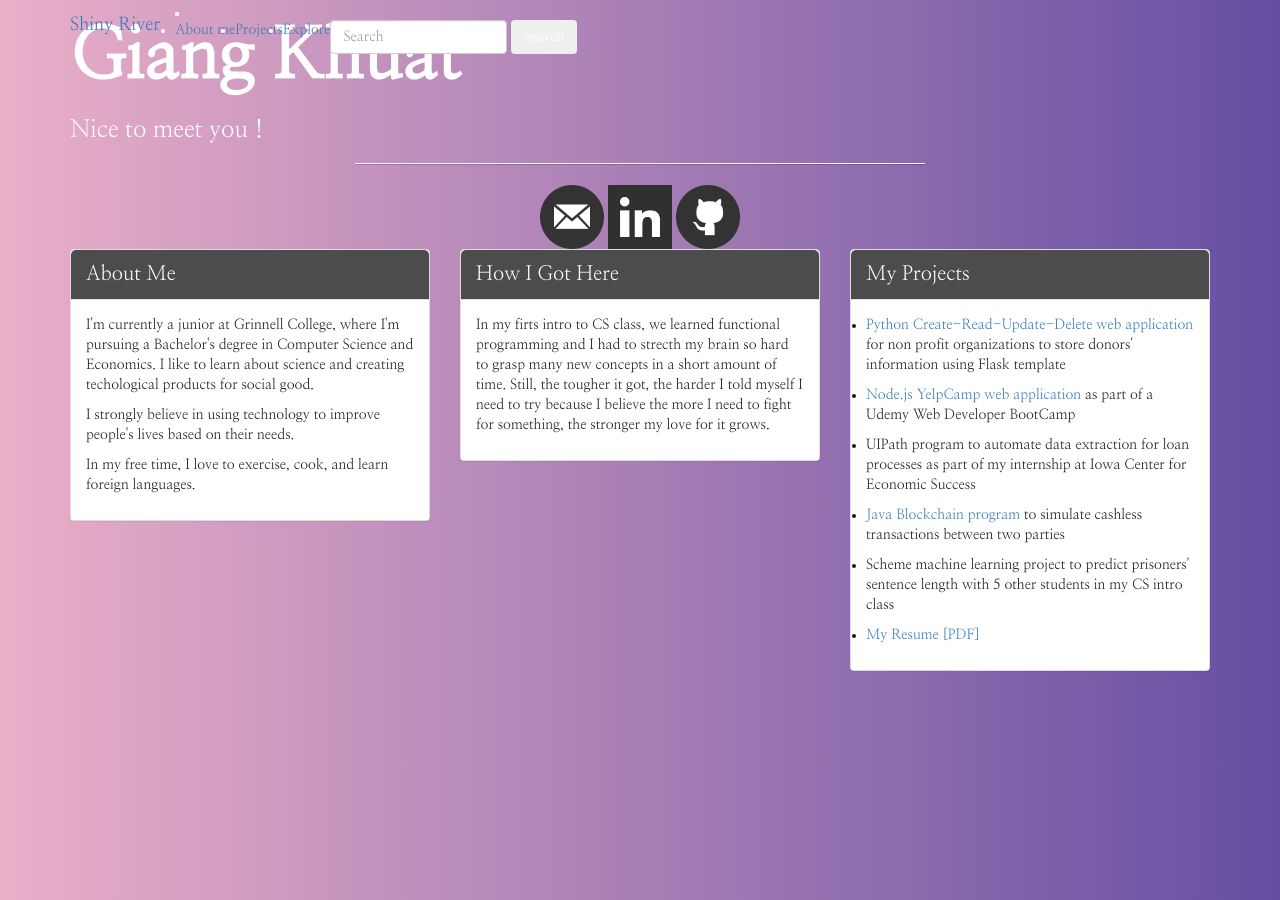
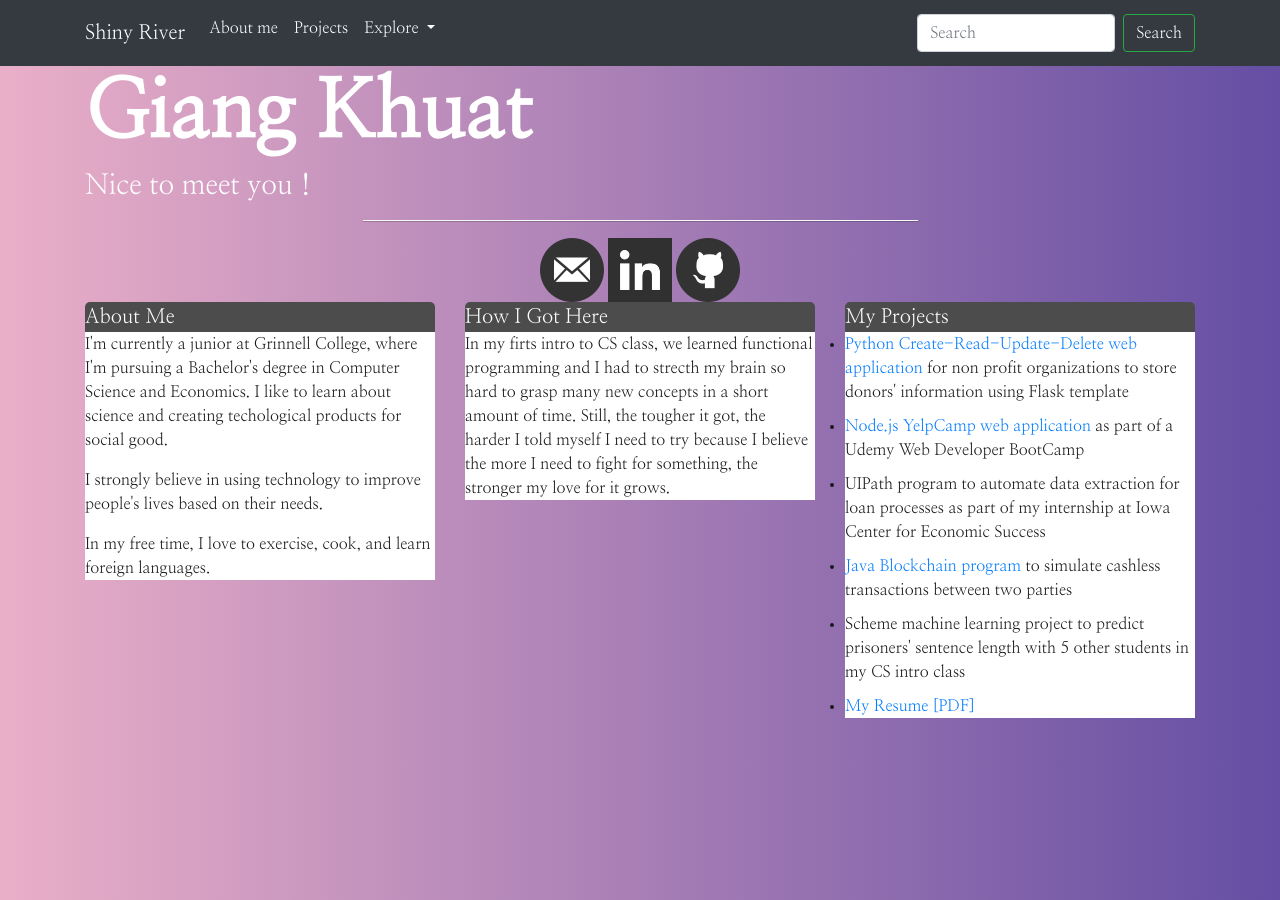
Before and after one commit to giangkhuat/giangkhuat.github.io, a Jekyll site: the page built from index.html, in a window 1280 px wide. Built offline with Jekyll 4.4.1, drawn with Linux system fonts in a browser that asks for light colours.

Commit message:
Update default.html

```diff
--- a/_layouts/default.html
+++ b/_layouts/default.html
@@ -6,7 +6,7 @@
       <meta name="viewport" content="width=device-width, initial-scale=1, shrink-to-fit=no">
       <!-- Bootstrap CSS -->
       <link href="https://fonts.googleapis.com/css?family=Nanum+Myeongjo&display=swap" rel="stylesheet">
-      <link rel="stylesheet" type="text/css" href="https://stackpath.bootstrapcdn.com/bootstrap/3.3.1/css/bootstrap.min.css">
+      <link rel="stylesheet" type="text/css" href="https://stackpath.bootstrapcdn.com/bootstrap/4.3.1/css/bootstrap.min.css">
       <link rel="stylesheet" type="text/css" href="https://giangkhuat.github.io/css/main.css">
       <title>{{ page.title }}</title>
    </head>
@@ -48,10 +48,11 @@
       <div class="container">
          {{ content }}
       </div>
-      <script
-         src="https://code.jquery.com/jquery-3.4.1.min.js"
-         integrity="sha256-CSXorXvZcTkaix6Yvo6HppcZGetbYMGWSFlBw8HfCJo="
-         crossorigin="anonymous"></script>
-      <script type="text/javascript" src="https://stackpath.bootstrapcdn.com/bootstrap/4.3.1/js/bootstrap.min.js"></script>
+     <script
+src="https://code.jquery.com/jquery-3.4.1.min.js"
+integrity="sha256-CSXorXvZcTkaix6Yvo6HppcZGetbYMGWSFlBw8HfCJo="
+crossorigin="anonymous"></script>
+<script type="text/javascript" src="https://stackpath.bootstrapcdn.com/bootstrap/4.3.1/js/bootstrap.min.js"></script>
+
    </body>
 </html>
```
